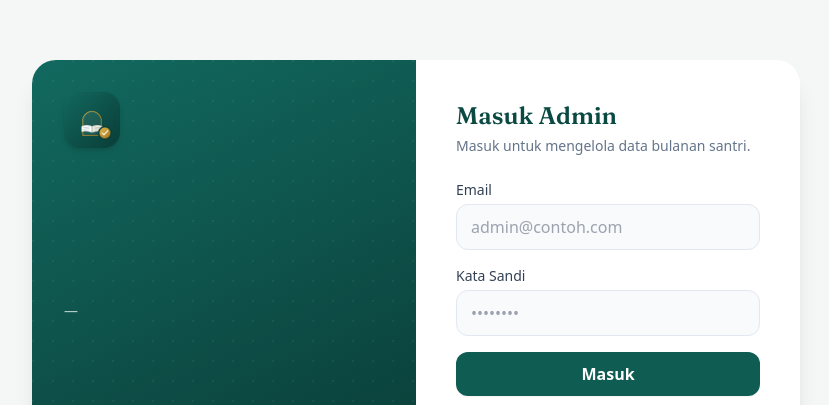
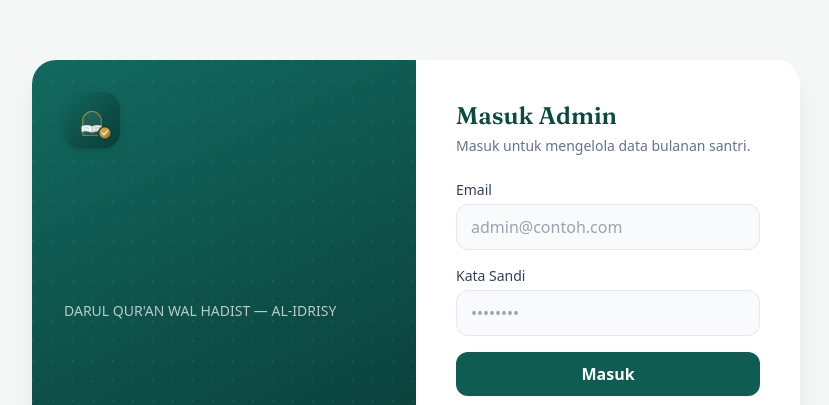
Before and after one commit to Khair572/dbulanan, a plain HTML site: page admin/login.html in a window 1280 px wide. Shown: the part 132-537 px from the top of the page, without its empty margins (224-1053 px from the left). Drawn offline with nearby package versions, Linux system fonts and the light colour scheme.

Commit message:
Update admin login page branding text

```diff
--- a/admin/login.html
+++ b/admin/login.html
@@ -37,7 +37,7 @@
                 <img src="icon.png" alt="" class="w-14 h-14 rounded-2xl shadow-md relative">
                 <div class="relative">
                     <h2 class="font-display text-2xl font-semibold leading-snug"><br></h2>
-                    <p class="text-sm text-white/70 mt-3 max-w-xs"> &mdash; </p>
+                    <p class="text-sm text-white/70 mt-3 max-w-xs">DARUL QUR'AN WAL HADIST &mdash; AL-IDRISY</p>
                 </div>
                 <p class="text-xs text-white/50 relative">Khusus untuk admin yang berwenang.</p>
             </div>
```
